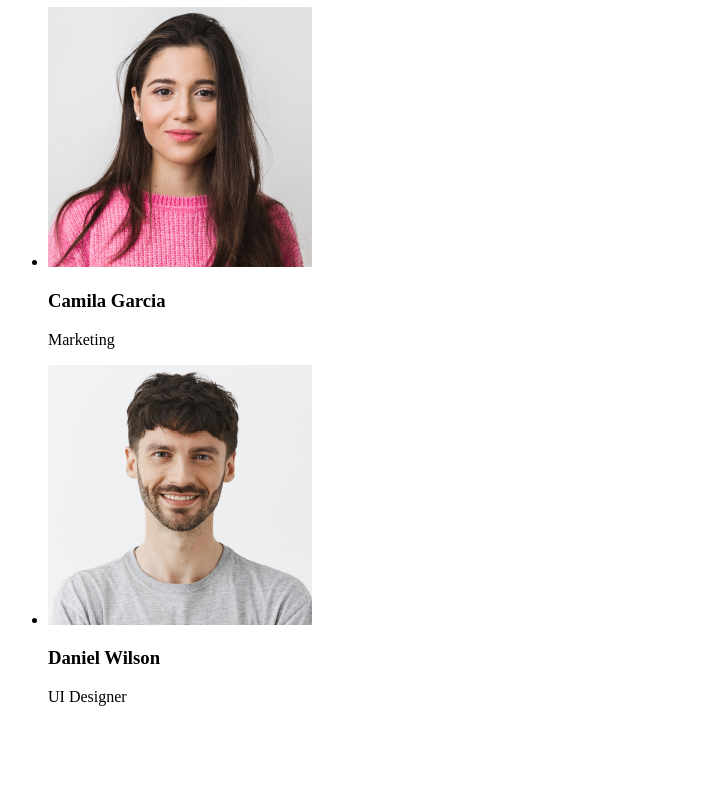
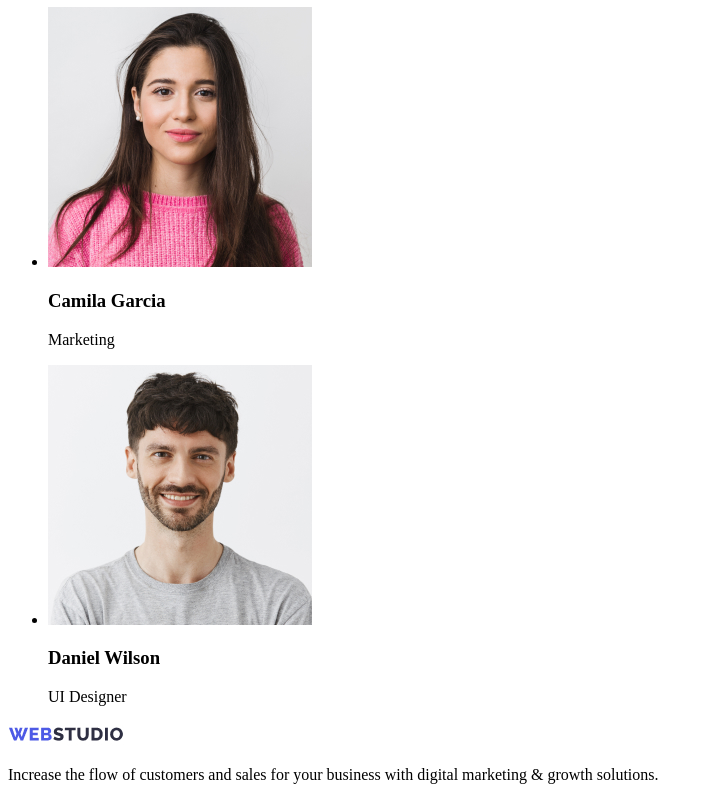
Before and after one commit to OlegShinka/goit-NEWmarkup-hw-01, a plain HTML site: page index.html in a window 1280 px wide. Shown: the part 2309-3109 px from the top of the page, without its empty margins (0-708 px from the left). Before the commit the page ends 3031 px from the top, so only its background shows below. Drawn offline with Linux system fonts and the light colour scheme.

Commit message:
final hw01

```diff
--- a/index.html
+++ b/index.html
@@ -85,14 +85,19 @@
                     <p>Marketing</p>
                 </li>
                 <li>
-                    <img src="./images/Daniel.jpg" alt="Daniel" width="264" />
+                    <img src="/images/Daniel.jpg" alt="Daniel" width="264" />
                     <h3>Daniel Wilson</h3>
                     <p>UI Designer</p>
                 </li>
             </ul>
         </section>
     </main>
-    <footer></footer>
+    <footer>
+        <section>
+            <a href="./index.html"><img src="./images/Logo.jpg" alt="logo" /></a>
+            <p>Increase the flow of customers and sales for your business with digital marketing & growth solutions.</p>
+        </section>
+    </footer>
 
 </body>
 
```
